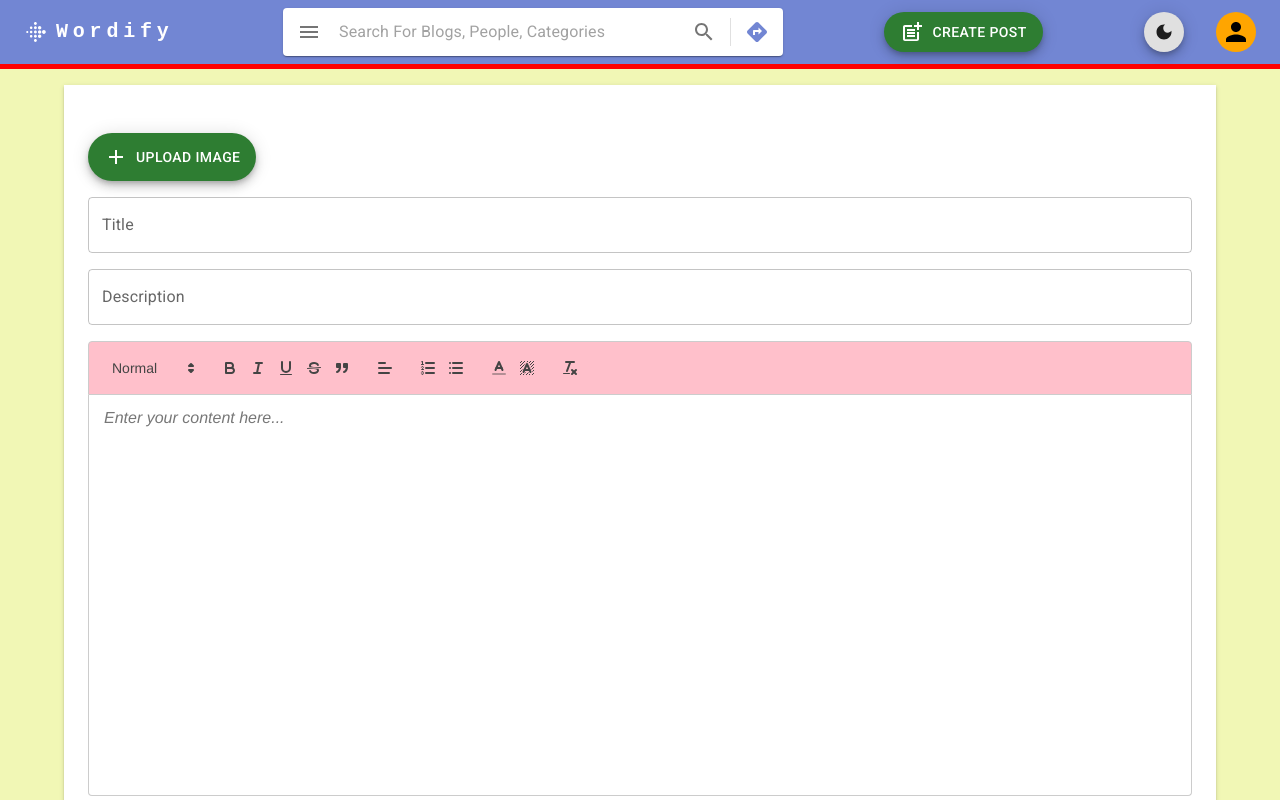
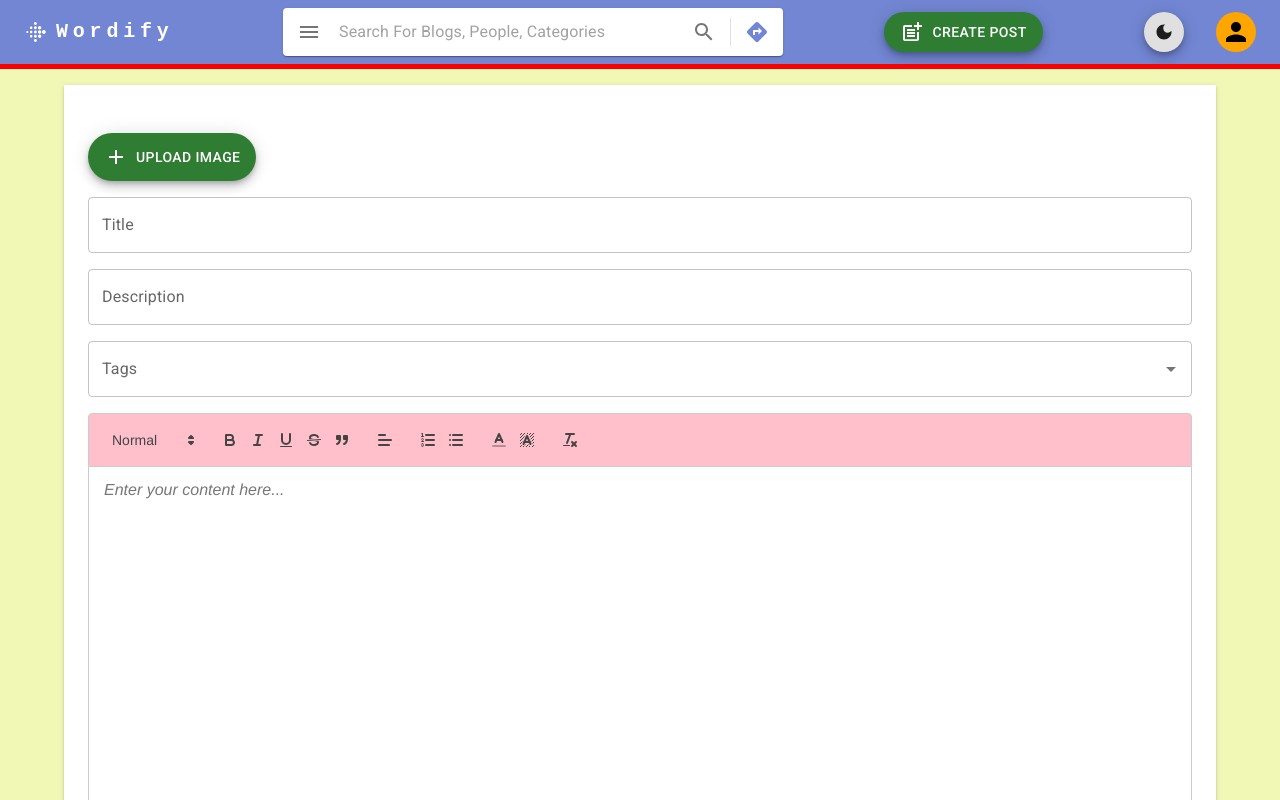
Before and after one commit to imak02/mern-blog, a React (Vite) app: page /blog/edit/1 in a window 1280 px wide. Shown: the top 800 px of the page. Built offline with nearby package versions, Linux system fonts and the light colour scheme; no server answers; sample sign-in values are in the browser's storage.

Commit message:
Add tags while editing blogs

```diff
--- a/src/api/axiosDefaults.js
+++ b/src/api/axiosDefaults.js
@@ -1,6 +1,6 @@
 import axios from "axios";
 
-axios.defaults.baseURL = "http://localhost:8000";
+axios.defaults.baseURL = import.meta.env.VITE_BACKEND_API;
 
 const token = localStorage.getItem("token");
 console.log(token);
--- a/src/pages/BlogDetails.jsx
+++ b/src/pages/BlogDetails.jsx
@@ -135,9 +135,9 @@ const BlogDetails = () => {
                 key={index}
                 color="text.secondary"
                 sx={{
-                  overflowWrap: "break-word",
-                  overflow: "hidden",
-                  textOverflow: "ellipsis",
+                  // overflowWrap: "break-word",
+                  // overflow: "hidden",
+                  // textOverflow: "ellipsis",
                   display: { xs: "none", md: "flex" },
                 }}
               >
--- a/src/pages/EditBlog.jsx
+++ b/src/pages/EditBlog.jsx
@@ -1,6 +1,7 @@
 import Paper from "@mui/material/Paper";
 import Box from "@mui/material/Box";
 import {
+  Autocomplete,
   Card,
   CardMedia,
   Container,
@@ -18,6 +19,17 @@ import * as Yup from "yup";
 import ReactQuill from "react-quill";
 import "react-quill/dist/quill.snow.css";
 import "./CreateBlog.scss";
+
+const tagOptions = [
+  "Love",
+  "Article",
+  "Poem",
+  "Technology",
+  "Story",
+  "Fiction",
+  "News",
+  "Comedy",
+];
 
 const validationSchema = Yup.object({
   title: Yup.string("Enter title for the blog.").required("Title is required"),
@@ -66,6 +78,7 @@ export default function EditBlog() {
     initialValues: {
       title: blog.title ?? "",
       image: blog.image ?? "",
+      tags: blog.tags ?? [],
       description: blog.description ?? "",
       content: blog.content ?? "",
     },
@@ -76,6 +89,7 @@ export default function EditBlog() {
       const formData = new FormData();
       formData.set("title", values.title);
       formData.set("image", values.image);
+      formData.set("tags", values.tags);
       formData.set("description", values.description);
       formData.set("content", values.content);
 
@@ -240,6 +254,30 @@ export default function EditBlog() {
                 sx={{ mb: 2 }}
               />
 
+              <Autocomplete
+                color="focusInput"
+                name="tags"
+                multiple
+                options={tagOptions}
+                filterSelectedOptions
+                value={formik.values.tags}
+                onChange={(e, value) => {
+                  formik.setFieldValue("tags", value);
+                }}
+                fullWidth
+                sx={{ mb: 2 }}
+                renderInput={(params) => (
+                  <TextField
+                    {...params}
+                    name="tags"
+                    id="tags"
+                    label="Tags"
+                    color="focusInput"
+                    onBlur={formik.handleBlur}
+                  />
+                )}
+              />
+
               <ReactQuill
                 theme="snow"
                 modules={{
```
Also changed, not shown: 1 other file (tests, documents, lock files or other folders).
